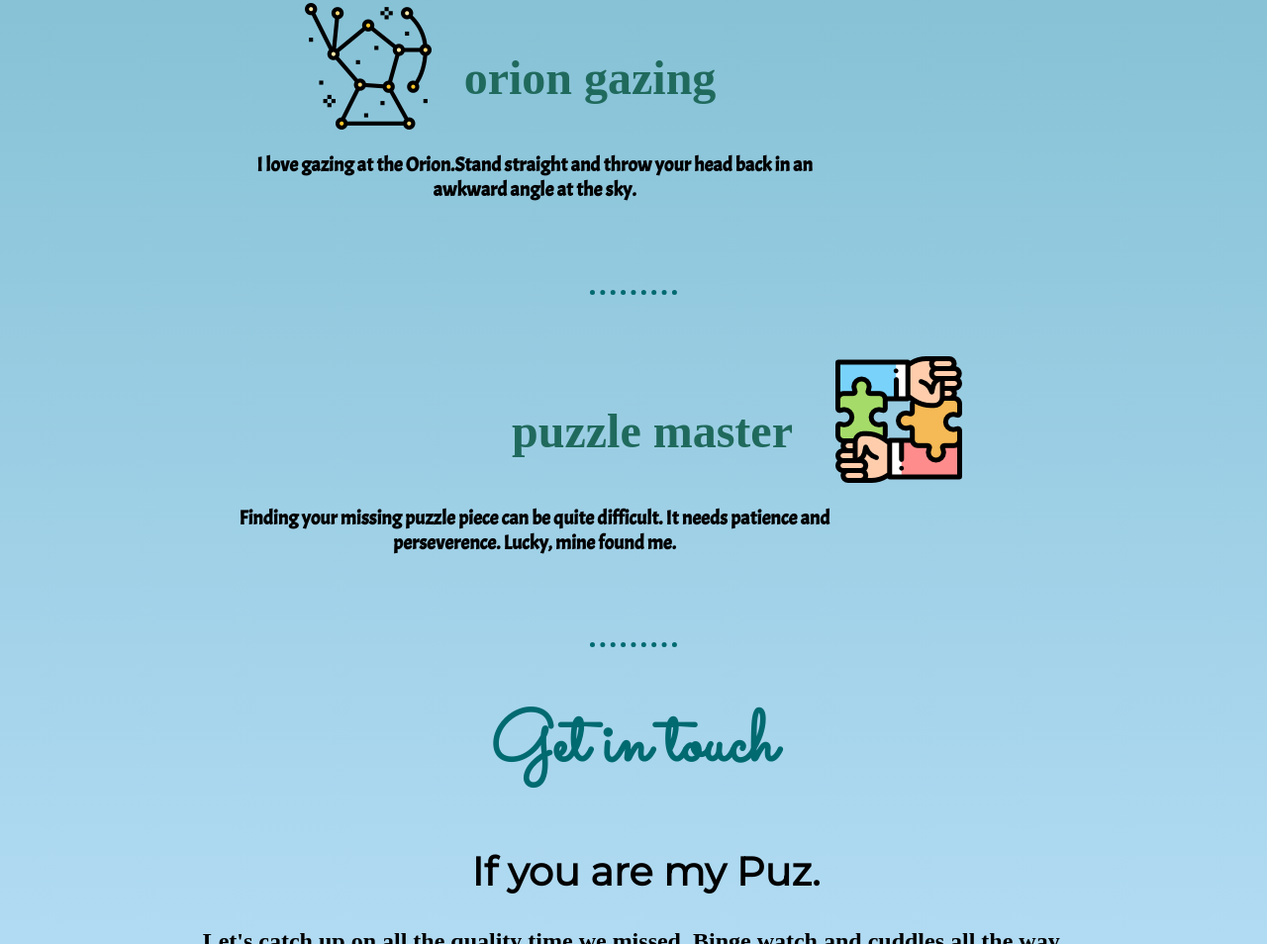
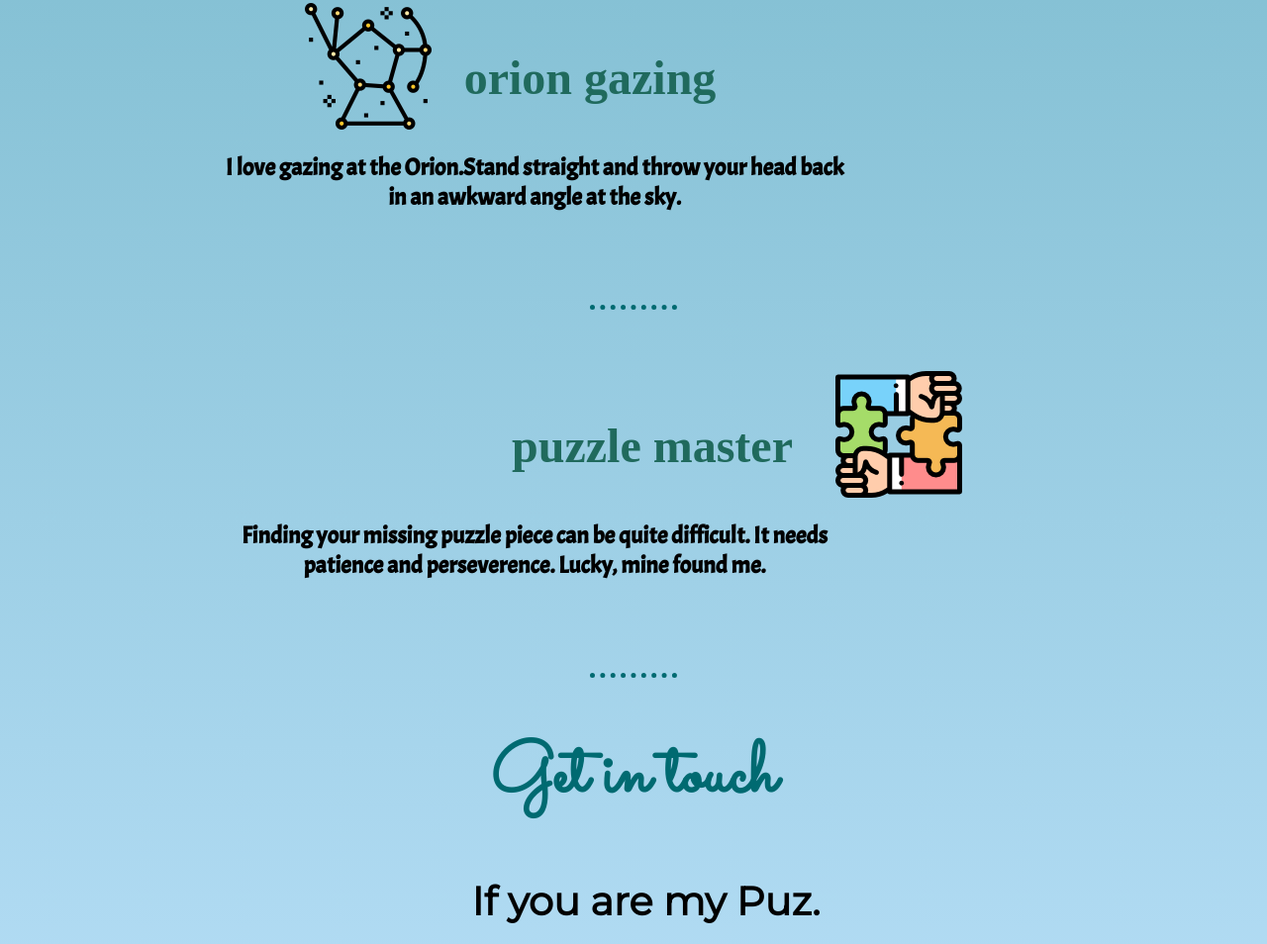
Before and after one commit to ajayanand00/bubble, a plain HTML site: page index.html in a window 1280 px wide. Shown: the part 1272-2226 px from the top of the page at 99% size. Drawn offline with Linux system fonts and the light colour scheme.

Commit message:
Update styling.css

```diff
--- a/styling.css
+++ b/styling.css
@@ -44,6 +44,7 @@ h2{
 }
 .orion{
   padding-right: 200px;
+  font-size: 1.5em;
   width: 50%;
 }
 hr{
@@ -63,13 +64,15 @@ hr{
   width: 50%;
 }
 .puzz{
-    padding-right: 200px;
+  padding-right: 200px;
+  font-size:1.5em;
   width: 50%;
 }
 
 
 .touch{
-    padding-right: 75px;
+  padding-right: 75px;
+  width: 50%;
 }
 .connect{
   font-size: 1.5em;
```
